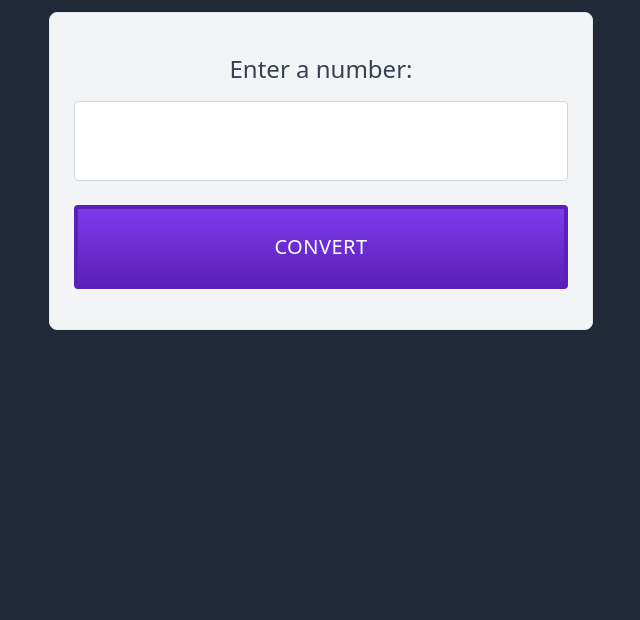
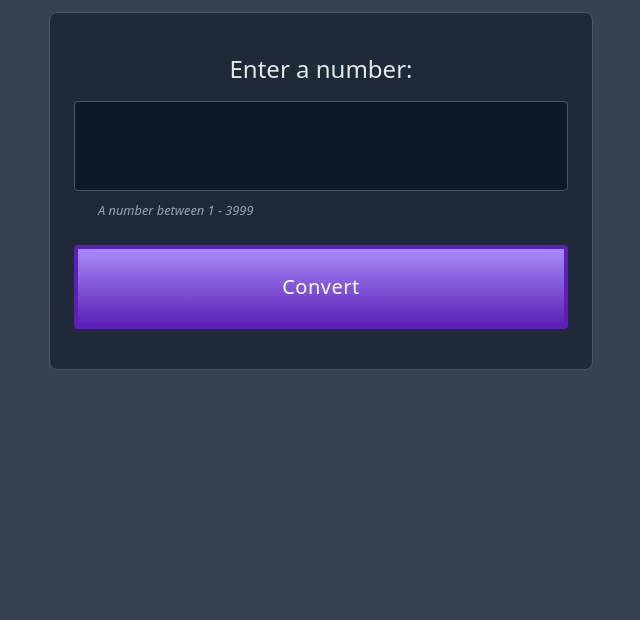
Before and after one commit to felixorwari/javascript-algorithms, a plain HTML site: page roman-numeral-converter/index.html in a window 1280 px wide. Shown: the part 180-800 px from the top of the page, without its empty margins (319-959 px from the left). Drawn offline with nearby package versions, Linux system fonts and the light colour scheme.

Commit message:
Updated UI styling

```diff
--- a/roman-numeral-converter/index.html
+++ b/roman-numeral-converter/index.html
@@ -6,34 +6,48 @@
     <title>Roman Numeral Converter</title>
     <script src="https://cdn.tailwindcss.com/?plugins=typography,forms"></script>
   </head>
-  <body class="bg-gray-800">
+  <body class="bg-gray-700">
     <div class="max-w-xl px-4 py-20 mx-auto prose">
       <h1 class="font-serif font-bold text-center uppercase text-gray-50">
         Roman Numeral Converter
       </h1>
 
-      <form class="px-6 py-10 bg-gray-100 border rounded-lg" method="post">
-        <label class="block mb-4 text-2xl font-medium font-bold text-center"
+      <form
+        class="px-6 py-10 bg-gray-800 border border-gray-600 rounded-lg"
+        method="post"
+      >
+        <label
+          class="block mb-4 text-2xl font-medium font-bold text-center text-gray-200"
           >Enter a number:</label
         >
         <input
           type="number"
           id="number"
-          class="w-full mb-6 text-4xl border-gray-300 rounded min-h-20 focus:ring-4 focus:ring-violet-300 focus:ring-offset-4"
-          min="1"
-          required
+          aria-describedby="help-text"
+          class="w-full p-6 text-4xl text-gray-200 bg-gray-900 border-gray-600 rounded min-h-20 focus:ring-2 focus:ring-violet-300 focus:ring-offset-2"
         />
+
+        <small id="help-text" class="block px-6 mt-2 mb-6 italic text-gray-400"
+          >A number between 1 - 3999</small
+        >
 
         <button
           type="submit"
           id="convert-btn"
           aria-label="Convert"
-          class="w-full p-6 text-xl font-medium tracking-wide text-white uppercase transition-all border-4 rounded hover:shadow-xl hover:tracking-widest hover:from-violet-600 hover:to-violet-700 bg-gradient-to-b from-violet-600 hover:border-violet-700 border-violet-800 to-violet-800 focus:ring-4 focus:ring-violet-300 focus:ring-offset-4"
+          class="w-full p-6 text-xl font-medium tracking-wide text-white transition-all border-4 rounded hover:shadow-xl hover:tracking-widest hover:from-violet-400 hover:to-violet-700 bg-gradient-to-b from-violet-400 hover:border-violet-700 border-violet-800 to-violet-800 focus:ring-2 focus:ring-violet-300 focus:ring-offset-2"
+          min="0"
+          required
         >
           Convert
         </button>
       </form>
-      <div id="output" class="px-6 py-4 mt-8 text-xl"></div>
+
+      <div id="output" class="px-6 py-4 mt-8 text-xl rounded"></div>
+
+      <div id="info">
+        <span class="px-6 py-2 rounded"></span>
+      </div>
     </div>
     <script src="./script.js"></script>
   </body>
```
